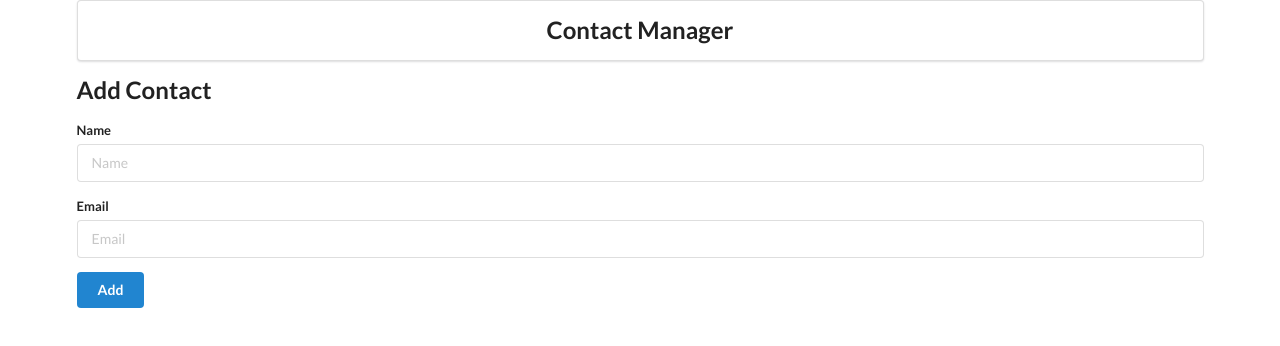
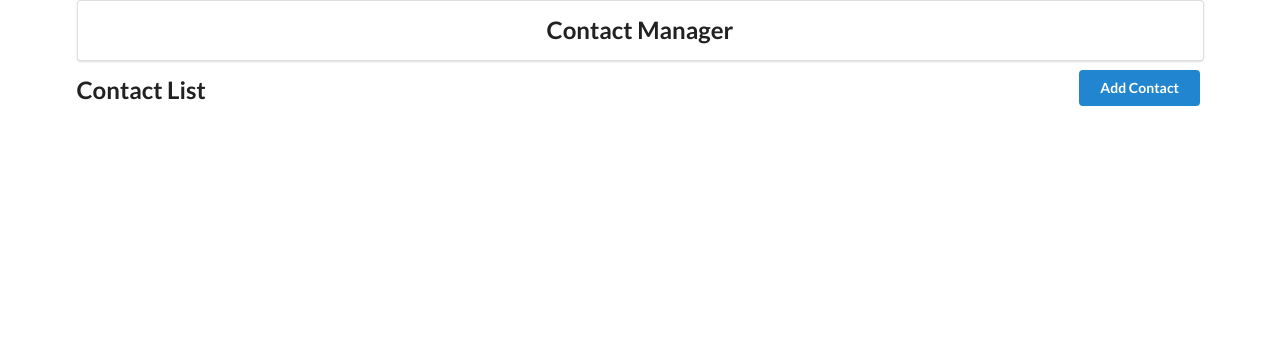
Before and after one commit to narasimha-1511/react-contacts-app, a React (Create React App) app: page / in a window 1280 px wide. Shown: the top 346 px of the page. Built offline with nearby package versions, Linux system fonts and the light colour scheme.

Commit message:
Adding Routes
Signed-off-by: narasimha-1511 <129654598+narasimha-1511@users.noreply.github.com>

```diff
--- a/package.json
+++ b/package.json
@@ -8,6 +8,7 @@
     "@testing-library/user-event": "^13.5.0",
     "react": "^18.2.0",
     "react-dom": "^18.2.0",
+    "react-router-dom": "^6.17.0",
     "react-scripts": "5.0.1",
     "uuidv4": "^6.2.13",
     "web-vitals": "^2.1.4"
--- a/src/components/AddContact.js
+++ b/src/components/AddContact.js
@@ -1,11 +1,11 @@
 import React from "react";
+import { Link } from "react-router-dom";
 
 class AddContact extends React.Component {
   state = {
     name: "",
     email: "",
   };
-
   add = (e) => {
     e.preventDefault();
     if (this.state.email === "" || this.state.name === "") {
@@ -14,6 +14,8 @@
     }
     this.props.addcontact(this.state);
     this.setState({ name: "", email: "" });
+    console.log(this.props);
+    window.location = "/";
   };
   render() {
     return (
--- a/src/components/App.js
+++ b/src/components/App.js
@@ -1,5 +1,6 @@
 import React, { useState, useEffect } from "react";
 import { v4 as uuid } from "uuid";
+import { Routes, Route, BrowserRouter as Router } from "react-router-dom";
 import "./App.css";
 import Header from "./Header";
 import AddContact from "./AddContact";
@@ -26,6 +27,7 @@
     const retrieveContacts = JSON.parse(
       localStorage.getItem(LOCAL_STORAGE_KEY)
     );
+    console.log(retrieveContacts);
     if (retrieveContacts) {
       setContacts(retrieveContacts);
     }
@@ -37,9 +39,27 @@
 
   return (
     <div className="ui container">
-      <Header />
-      <AddContact addcontact={AddContactHandler} />
-      <ContactList contact={contacts} GetContactId={removeContactHandler} />
+      <Router>
+        <Header />
+        <Routes>
+          <Route
+            path="/"
+            element={
+              <ContactList
+                contact={contacts}
+                GetContactId={removeContactHandler}
+              />
+            }
+          />
+          <Route
+            path="/add"
+            element={<AddContact addcontact={AddContactHandler} />}
+          />
+        </Routes>
+        {/* <AddContact addcontact={AddContactHandler} />
+
+        <ContactList contact={contacts} GetContactId={removeContactHandler} /> */}
+      </Router>
     </div>
   );
 }
--- a/src/components/ContactList.js
+++ b/src/components/ContactList.js
@@ -1,5 +1,6 @@
 import React from "react";
 import ContactCard from "./ContactCard";
+import { Link } from "react-router-dom";
 
 const ContactList = (props) => {
   const deleteHandler = (id) => {
@@ -10,6 +11,19 @@
       <ContactCard contact={contact} clickHandler={deleteHandler}></ContactCard>
     );
   });
-  return <div className="ui celled list">{renderContactList}</div>;
+  return (
+    <div className="main">
+      <h2>Contact List</h2>
+      <Link to="/add">
+        <button
+          className="ui button blue right"
+          style={{ position: "static", float: "right", marginTop: -50 }}
+        >
+          Add Contact
+        </button>
+      </Link>
+      <div className="ui celled list">{renderContactList}</div>
+    </div>
+  );
 };
 export default ContactList;
```
Also changed, not shown: 1 other file (tests, documents, lock files or other folders).
